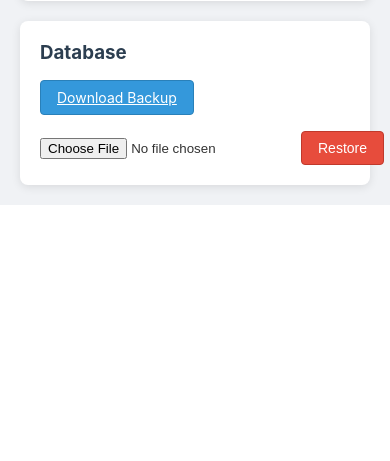
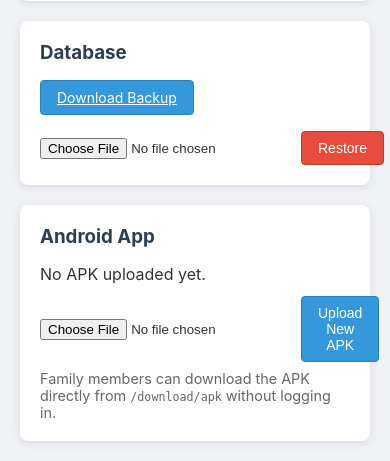
Before and after one commit to mwales-ai/family_tracks, a Flask app: page /admin in a window 390 px wide; the page is wider, and only the part inside the window is pictured. Shown: the part 734-1195 px from the top of that part. Before the commit the page ends 939 px from the top of that part, so only its background shows below. Run offline with Flask 3, Linux system fonts and the light colour scheme; a user stored in the database is signed in; data comes from the database, SQL or seed files in the repository.

Commit message:
Add APK upload/download for easier Android distribution
- /download/apk serves the latest uploaded APK (no login required, so
  phones can install from a QR-linked URL)
- /admin/uploadapk lets admins upload a new APK from the admin panel
- Admin page shows current APK size + upload timestamp and a download button

Family members can now install the app without adb by visiting
/download/apk in their phone browser.

Co-Authored-By: Claude Opus 4.6 (1M context) <noreply@anthropic.com>

```diff
--- a/app.py
+++ b/app.py
@@ -362,7 +362,15 @@ def admin():
     users = db.execute("SELECT * FROM users ORDER BY username").fetchall()
     db.close()
 
-    return render_template("admin.html", users=users)
+    apkPath, apkSize, apkMtime = apkInfo()
+    apk = None
+    if apkPath:
+        apk = {
+            "sizeMB": "{:.1f}".format(apkSize / (1024.0 * 1024.0)),
+            "uploaded": datetime.fromtimestamp(apkMtime).strftime("%Y-%m-%d %H:%M")
+        }
+
+    return render_template("admin.html", users=users, apk=apk)
 
 
 @app.route("/admin/adduser", methods=["POST"])
@@ -506,6 +514,56 @@ def adminRestore():
 
     f.save(DB_PATH)
     flash("Database restored. Previous database saved as .bak file.", "success")
+    return redirect(url_for("admin"))
+
+
+# ---------------------------------------------------------------------------
+# APK distribution
+# ---------------------------------------------------------------------------
+
+APK_DIR = os.path.join("data", "apks")
+APK_FILENAME = "family-tracks.apk"
+
+
+def apkInfo():
+    """Return (path, size_bytes, mtime) for the current APK, or (None, 0, 0)."""
+    path = os.path.join(APK_DIR, APK_FILENAME)
+    if not os.path.exists(path):
+        return (None, 0, 0)
+    st = os.stat(path)
+    return (path, st.st_size, st.st_mtime)
+
+
+@app.route("/download/apk")
+def downloadApk():
+    """Serve the Android APK. Public — phones can hit it without a session
+    so that new family members can install from a QR-code link."""
+    path, size, _ = apkInfo()
+    if path is None:
+        return "APK not available. Ask an admin to upload one.", 404
+    return send_file(path, as_attachment=True, download_name=APK_FILENAME,
+                     mimetype="application/vnd.android.package-archive")
+
+
+@app.route("/admin/uploadapk", methods=["POST"])
+@login_required
+def adminUploadApk():
+    """Admin-only APK upload."""
+    if not current_user.isAdmin:
+        return redirect(url_for("dashboard"))
+
+    if "apkfile" not in request.files:
+        flash("No file selected.", "error")
+        return redirect(url_for("admin"))
+
+    f = request.files["apkfile"]
+    if not f.filename or not f.filename.lower().endswith(".apk"):
+        flash("Please upload a .apk file.", "error")
+        return redirect(url_for("admin"))
+
+    os.makedirs(APK_DIR, exist_ok=True)
+    f.save(os.path.join(APK_DIR, APK_FILENAME))
+    flash("APK uploaded.", "success")
     return redirect(url_for("admin"))
 
 
--- a/templates/admin.html
+++ b/templates/admin.html
@@ -79,5 +79,26 @@
             </form>
         </div>
     </div>
+
+    <div class="card">
+        <h3>Android App</h3>
+        {% if apk %}
+        <p>Current APK: {{ apk.sizeMB }} MB &mdash; uploaded {{ apk.uploaded }}</p>
+        <div class="form-row">
+            <a href="{{ url_for('downloadApk') }}" class="btn btn-primary">Download APK</a>
+        </div>
+        {% else %}
+        <p>No APK uploaded yet.</p>
+        {% endif %}
+        <form method="POST" action="{{ url_for('adminUploadApk') }}" enctype="multipart/form-data"
+              style="display:flex;gap:8px;align-items:center;margin-top:12px;">
+            <input type="file" name="apkfile" accept=".apk" required>
+            <button type="submit" class="btn btn-primary">Upload New APK</button>
+        </form>
+        <p style="margin-top:8px;font-size:0.9em;opacity:0.75;">
+            Family members can download the APK directly from
+            <code>/download/apk</code> without logging in.
+        </p>
+    </div>
 </div>
 {% endblock %}
```
Also changed, not shown: TODO.md (+5 -5 lines).
